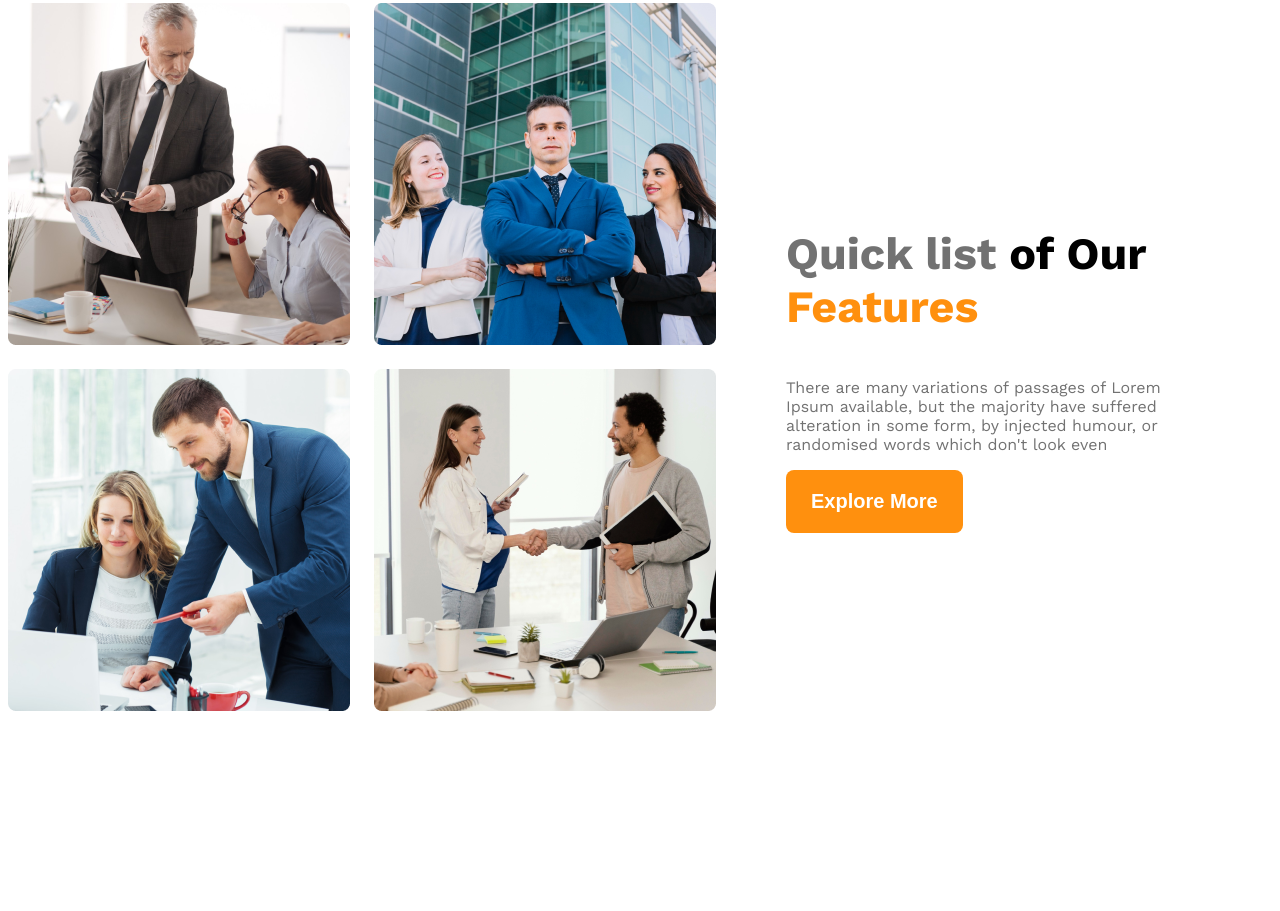
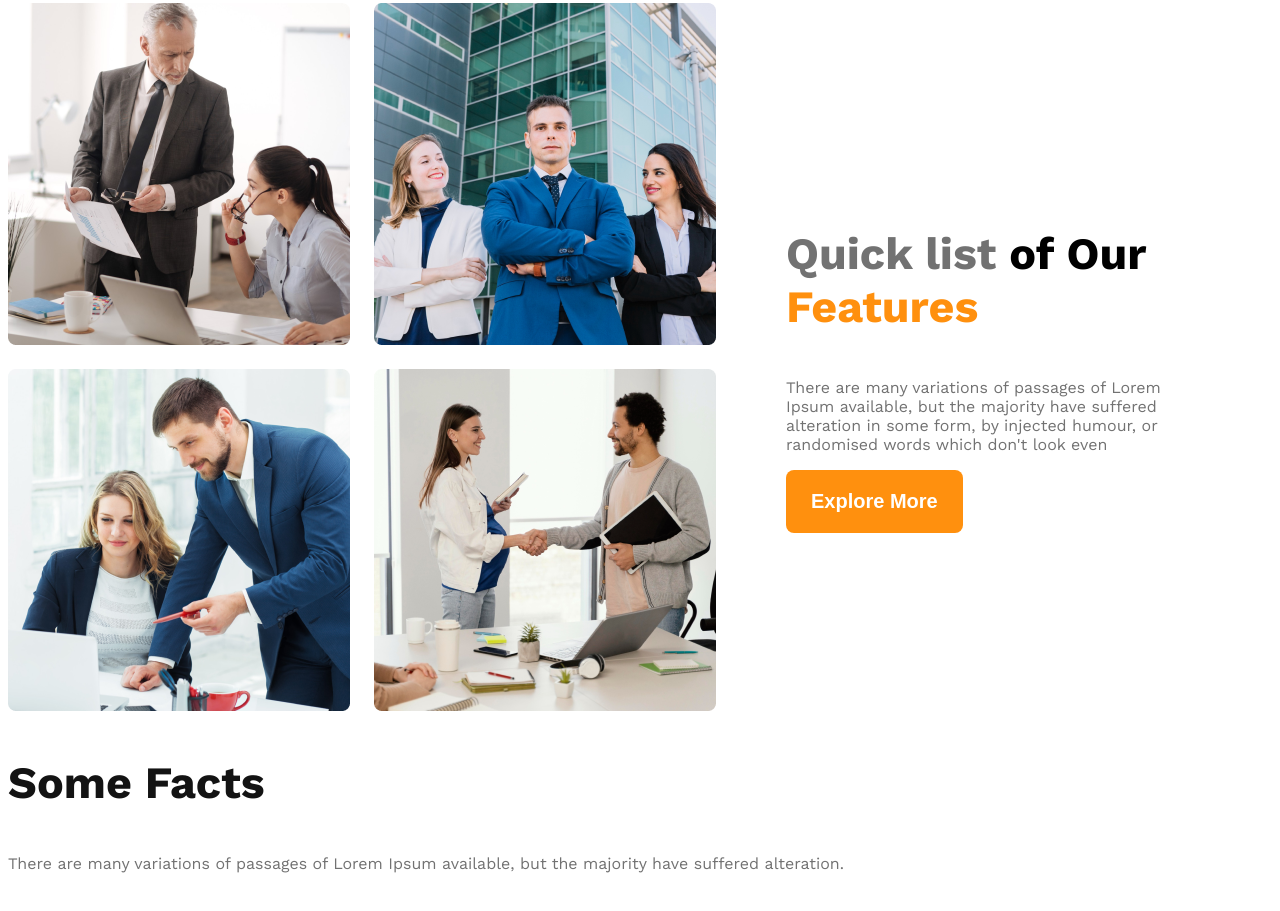
Before and after one commit to shihab027/g3-architect-website, a plain HTML site: page index.html in a window 1280 px wide. Shown: the part 1077-1988 px from the top of the page. Before the commit the page ends 1858 px from the top, so only its background shows below. Drawn offline with nearby package versions, Linux system fonts and the light colour scheme.

Commit message:
started shared css

```diff
--- a/index.html
+++ b/index.html
@@ -17,7 +17,7 @@
     <header>
 
     <nav>
-        <h3 class="nav-title">G3 Architects</h3>
+        <h3 class="section-title">G3 Architects</h3>
         <ul>
             <li><a href="">Home</a></li>
             <li><a href="">About</a></li>
@@ -55,6 +55,15 @@
         <button class="btn-primary">Explore More</button>
     </div>
 </section>
+    <!-- features section -->
+    <section class="features">
+
+    </section>
+    <!-- facts section -->
+    <section class="facts">
+        <h3 class="section-title">Some Facts</h3>
+        <p class="text-light-gray">There are many variations of passages of Lorem Ipsum available, but the majority have suffered alteration.</p>
+    </section>
     </main>
     <footer>
 
--- a/styles/architect.css
+++ b/styles/architect.css
@@ -13,7 +13,7 @@ nav{
     align-items: center;
 }
 
-.nav-title{
+.section-title{
     font-size: 2.8rem;
     font-weight: 700;
     color: #131313;
```
